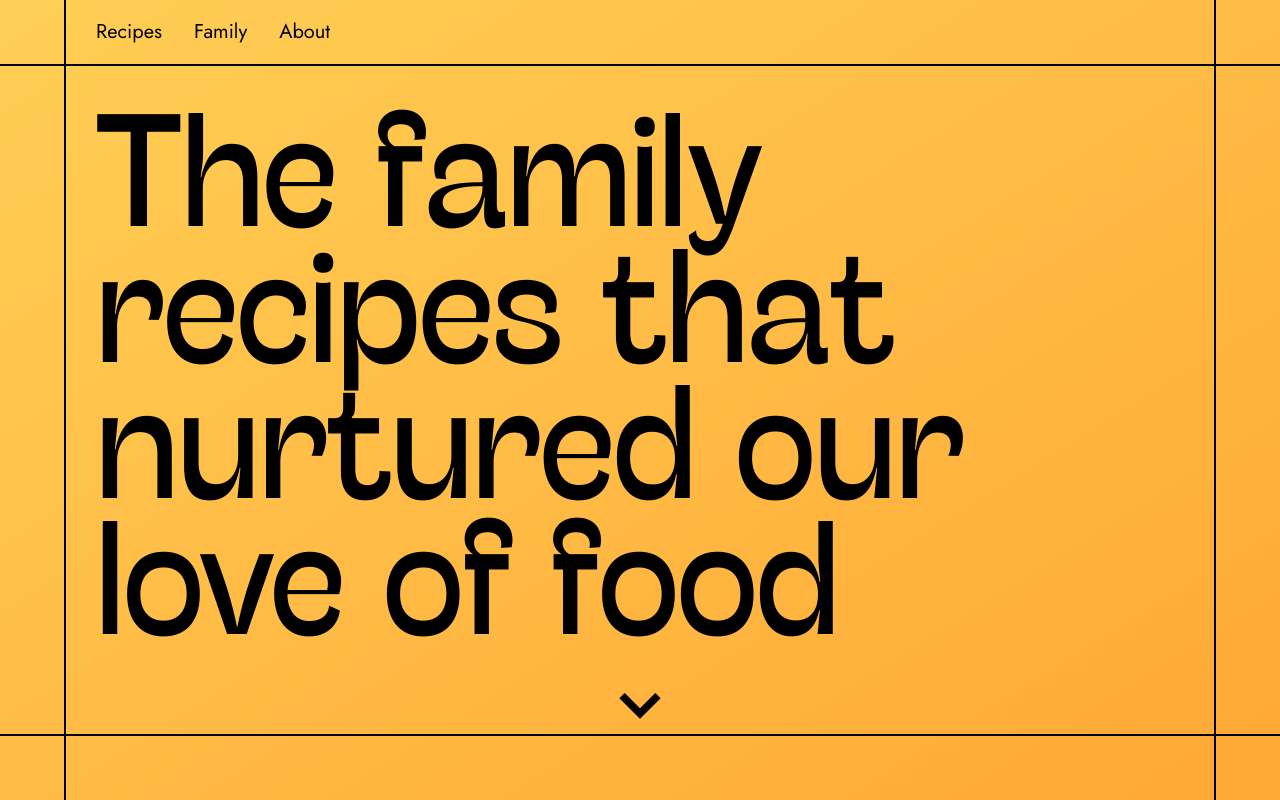
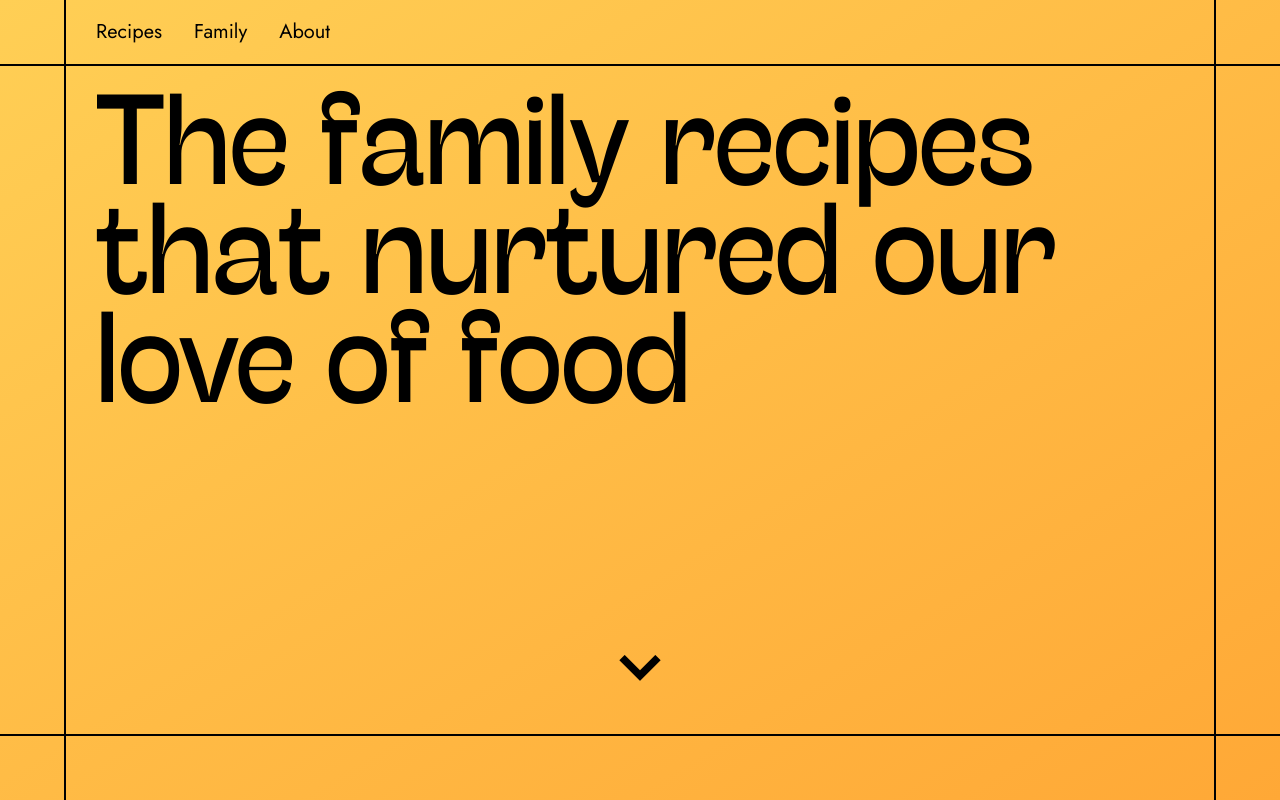
Before and after one commit to caiosimonbreda/family-cookbook, a Vue app: page / in a window 1280 px wide. Built offline with nearby package versions, Linux system fonts and the light colour scheme.

Commit message:
clamp title text on home

```diff
--- a/src/views/Home.vue
+++ b/src/views/Home.vue
@@ -227,9 +227,12 @@ const goToRecipe = (recipe: typeof recipeList[0]) => {
     <main class="flex flex-col w-full h-full overflow-scroll snap-both snap-proximity scroll-smooth">
         <section
             class="flex flex-col w-full min-h-[calc(100vh-64px)] md:min-h-[calc(100vh-128px)] max-h-[1000px] snap-center">
-            <h1 class="font-stinger text-[14vw] md:text-[12.5vw] leading-[85%] p-8">The family recipes that nurtured
+            <!-- <h1 class="font-stinger text-[14vw] md:text-[12.5vw] leading-[85%] p-8">The family recipes that nurtured
                 our
-                love of food</h1>
+                love of food</h1> -->
+            <h1 class="jumbotitle font-stinger leading-[85%] p-8 pt-4">The family recipes that nurtured
+            our
+            love of food</h1>
             <div class="flex flex-row w-full h-full items-end mb-24 md:mb-0">
                 <a href="#recipe-list
                 " class="relative w-fit mx-auto cursor-pointer animate-bounce mt-4"><span
@@ -241,11 +244,15 @@ const goToRecipe = (recipe: typeof recipeList[0]) => {
         <section class="flex flex-row w-full snap-start" id="recipe-list">
             <ol class="flex flex-col gap-6 font-jost p-10 pt-9 text-xl flex-wrap">
                 <li class="cursor-pointer" v-for="recipe in recipeList" @click="goToRecipe(recipe)">{{
-                    `${recipe.id}.${recipe.title}` }}</li>
+                    `${recipe.id}. ${recipe.title}` }}</li>
             </ol>
         </section>
 
     </main>
 </template>
 
-<style scoped></style>
+<style scoped>
+.jumbotitle {
+    font-size: clamp(5em, 10vw, 40em);
+}
+</style>
```
